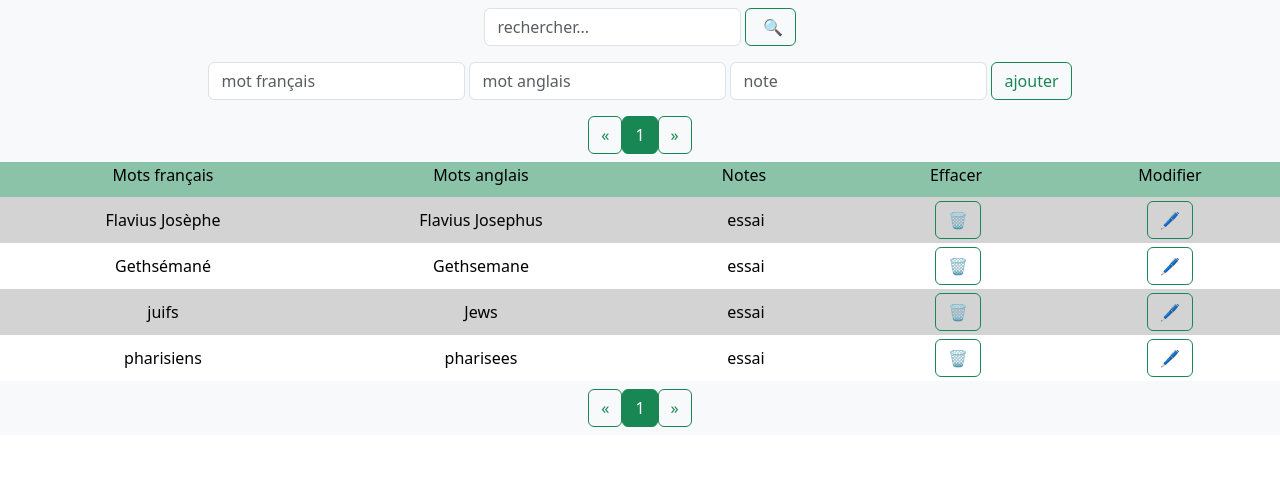
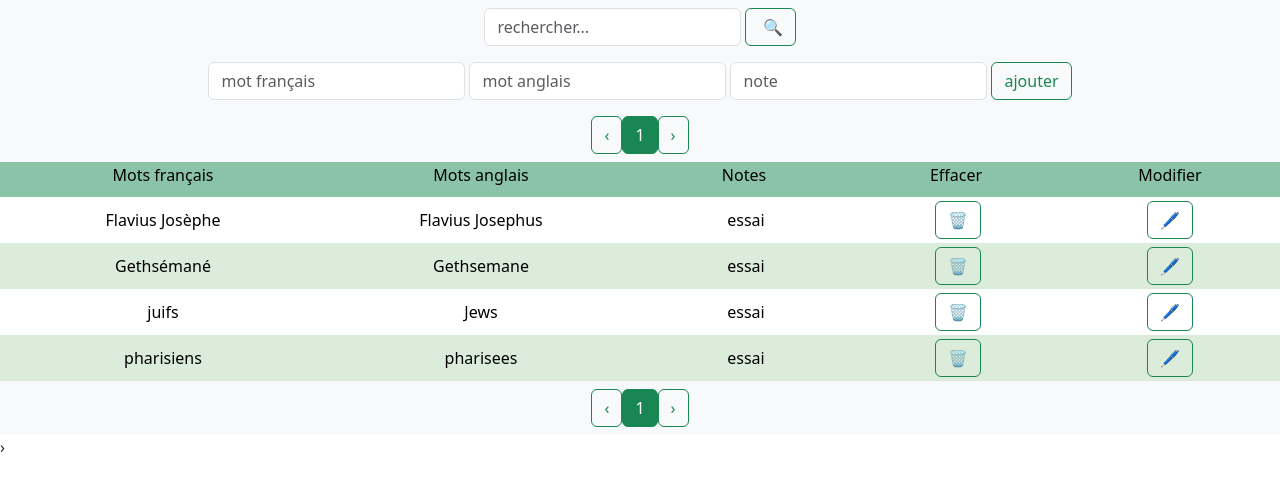
Before and after one commit to DanielC-N/vocab-web-app, a PHP site: page /?nbpage=1 in a window 1280 px wide. Shown: the top 491 px of the page. Run offline with PHP 8.4, Linux system fonts and the light colour scheme; data comes from the database, SQL or seed files in the repository; data that the repository does not hold is empty.

Commit message:
fond de couleur un fois sur deux

```diff
--- a/index.php
+++ b/index.php
@@ -106,7 +106,7 @@
         <nav aria-label="Page navigation example" class="navbar bg-body-tertiary pagination justify-content-center">
             <form method="get" action="">
                 <input type="hidden" name="nbpage" value="<?= max($numeroPageCourante - 1, 0) ?>"></input>
-                <input type="submit" class="btn btn-outline-success" value="&laquo;"></input>
+                <input type="submit" class="btn btn-outline-success" value="&lsaquo;"></input>
             </form>
 
         <?php
@@ -137,6 +137,11 @@
                 </form>
             <?php endif; ?>
         <?php endfor; ?>
+
+        <form method="get" action="">
+            <input type="hidden" name="nbpage" value="<?= min($numeroPageCourante + 1, $nbPagesTotales) ?>"></input>
+            <input type="submit" class="btn btn-outline-success" value="&rsaquo;"></input>
+        </form>
         <?php
             if ($endPage < $nbPagesTotales) {
                 if ($endPage < $nbPagesTotales - 1) {
@@ -144,14 +149,10 @@
                 }
                 echo '<form method="get" action="">
                     <input type="hidden" name="nbpage" value="' . $nbPagesTotales . '"></input>
-                    <input type="submit" class="btn btn-outline-success" value="&rsaquo;"></input>
+                    <input type="submit" class="btn btn-outline-success" value="&raquo;"></input>
                     </form>';
             }
         ?>
-        <form method="get" action="">
-            <input type="hidden" name="nbpage" value="<?= min($numeroPageCourante + 1, $nbPagesTotales) ?>"></input>
-            <input type="submit" class="btn btn-outline-success" value="&raquo;"></input>
-        </form>
     </nav>
 
 
@@ -196,9 +197,9 @@
                     ?>
                     <div class=" d-flex align-items-center p-1 row m-0 <?=$rowType?>">
 
-                            <p class="col-3 text-center p-0 m-0 text-break " id="fr<?=$vocabulaire['id']?>"><?=$vocabulaire['mot_fr']?></p>
-                            <p class="col-3 text-center p-0 m-0 text-break " id="en<?=$vocabulaire['id']?>"><?=$vocabulaire['mot_en']?></p>
-                            <p class="col-2 text-center p-0 m-0" id="note<?=$vocabulaire['id']?>"><?=$vocabulaire['note']?></p>
+                            <p class="col-3 text-center p-0 m-0 text-break" id="fr<?=$vocabulaire['id']?>"><?=$vocabulaire['mot_fr']?></p>
+                            <p class="col-3 text-center p-0 m-0 text-break" id="en<?=$vocabulaire['id']?>"><?=$vocabulaire['mot_en']?></p>
+                            <p class="col-2 text-center p-0 m-0 text-break" id="note<?=$vocabulaire['id']?>"><?=$vocabulaire['note']?></p>
 
                         <form action="" method="post" class="col-2 text-center p-0">
                             <input type="hidden" name="id" value="<?=$vocabulaire['id']?>"></input>
@@ -233,7 +234,7 @@
             <nav aria-label="Page navigation example" class="navbar bg-body-tertiary pagination justify-content-center">
         <form method="get" action="">
             <input type="hidden" name="nbpage" value="<?= max($numeroPageCourante - 1, 0) ?>"></input>
-            <input type="submit" class="btn btn-outline-success" value="&laquo;"></input>
+            <input type="submit" class="btn btn-outline-success" value="&lsaquo;"></input>
         </form>
 
         <?php
@@ -265,6 +266,12 @@
             <?php endif; ?>
         <?php endfor; ?>
 
+        <form method="get" action="">
+            <input type="hidden" name="nbpage" value="<?= min($numeroPageCourante + 1, $nbPagesTotales) ?>"></input>
+            <input type="submit" class="btn btn-outline-success" value="&rsaquo;"></input>
+        </form>
+
+
         <?php
             if ($endPage < $nbPagesTotales) {
                 if ($endPage < $nbPagesTotales - 1) {
@@ -272,16 +279,12 @@
                 }
                 echo '<form method="get" action="">
                         <input type="hidden" name="nbpage" value="' . $nbPagesTotales . '"></input>
-                        <input type="submit" class="btn btn-outline-success" value="&rsaquo;"></input>
+                        <input type="submit" class="btn btn-outline-success" value="&raquo;"></input>
                     </form>';
             }
         ?>
-
-        <form method="get" action="">
-            <input type="hidden" name="nbpage" value="<?= min($numeroPageCourante + 1, $nbPagesTotales) ?>"></input>
-            <input type="submit" class="btn btn-outline-success" value="&raquo;"></input>
-        </form>
     </nav>
 
 </body>
 </html>
+&rsaquo;
--- a/styles.css
+++ b/styles.css
@@ -24,6 +24,6 @@
                 </form>
         </nav> --> */
 
-.odd{
-    background-color: rgb(211,211,211);
+.even{
+    background-color: rgb(219, 236, 219);
 }
```
